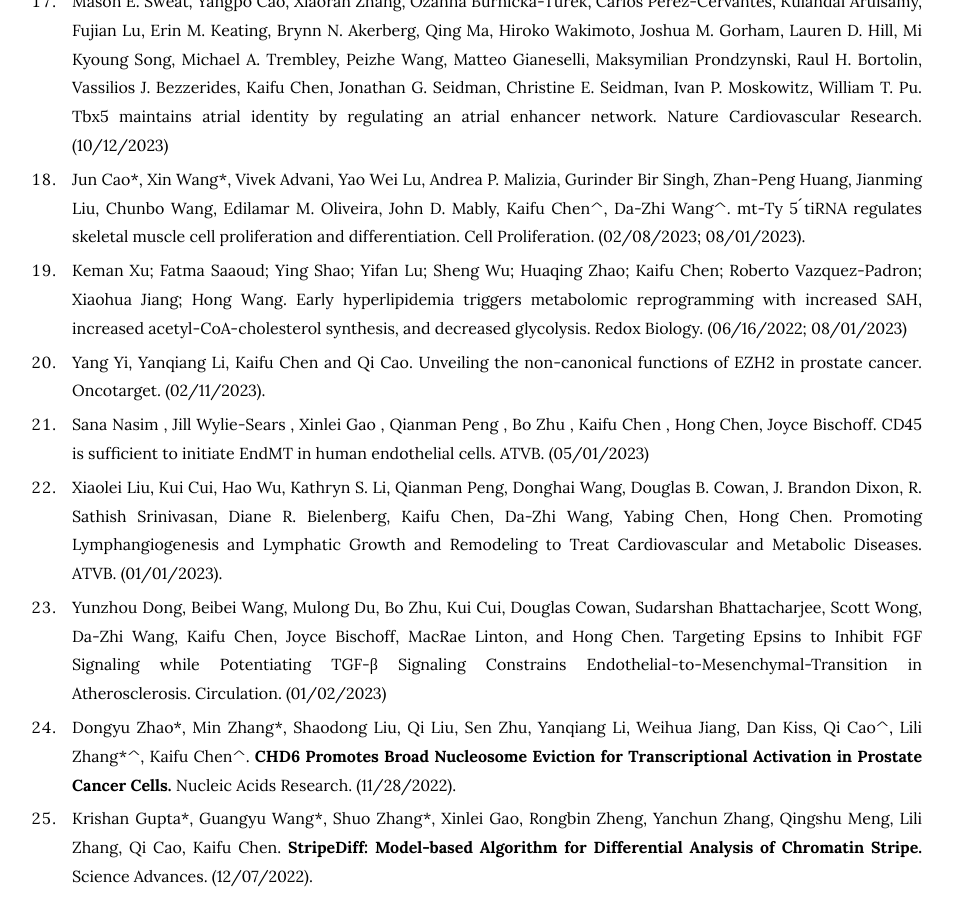
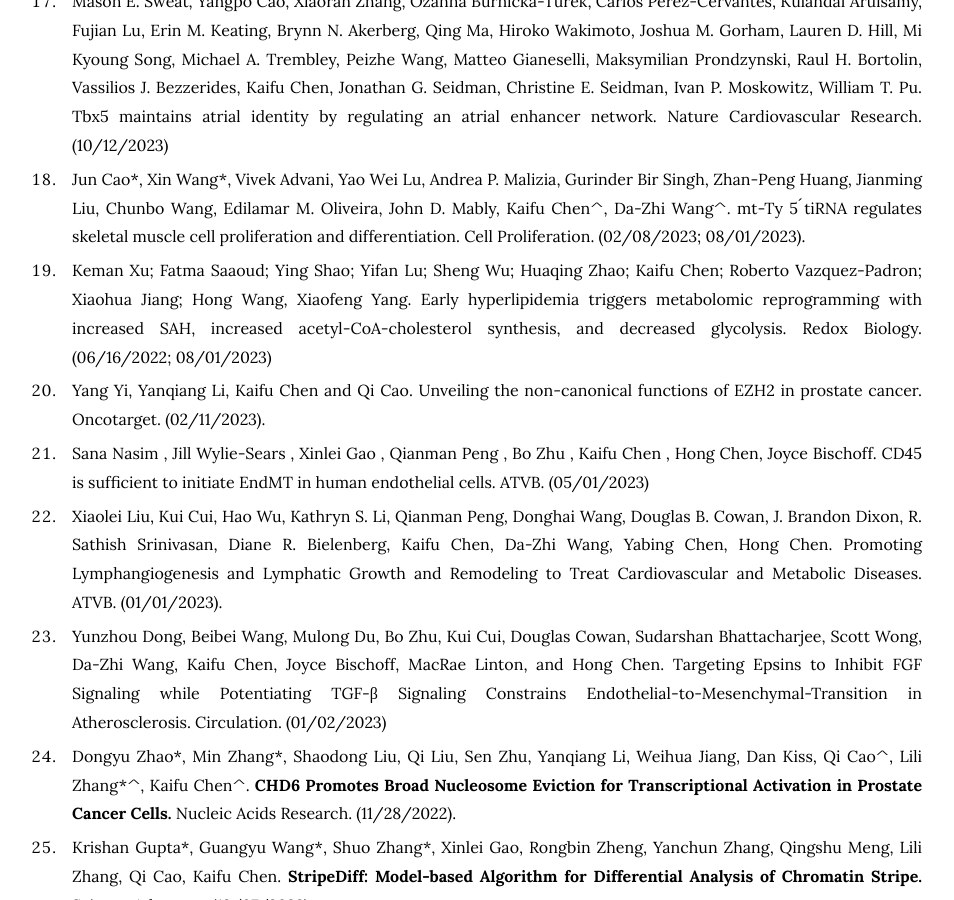
Before and after one commit to kaifuchenlab/kaifuchenlab.github.io, a Jekyll site: the page built from 3.publication/index.md, in a window 1280 px wide and 900 px high, scrolled down 2275 px. Shown: the whole window, without its empty margins (168-1122 px from the left). Built offline with Jekyll 4.4.1, drawn with Linux system fonts in a browser that asks for light colours.

Commit message:
Update index.md

```diff
--- a/3.publication/index.md
+++ b/3.publication/index.md
@@ -65,7 +65,7 @@ Developmental Cell. (04/17/2023; 05/22/2023).
 
 72. Jun Cao\*, Xin Wang\*, Vivek Advani, Yao Wei Lu, Andrea P. Malizia, Gurinder Bir Singh, Zhan-Peng Huang, Jianming Liu, Chunbo Wang, Edilamar M. Oliveira, John D. Mably, Kaifu Chen^, Da-Zhi Wang^. mt-Ty 5 ́tiRNA regulates skeletal muscle cell proliferation and differentiation. Cell Proliferation. (02/08/2023; 08/01/2023).
 
-71. Keman Xu; Fatma Saaoud; Ying Shao; Yifan Lu; Sheng Wu; Huaqing Zhao; Kaifu Chen; Roberto Vazquez-Padron; Xiaohua Jiang; Hong Wang. Early hyperlipidemia triggers metabolomic reprogramming with increased SAH, increased acetyl-CoA-cholesterol synthesis, and decreased glycolysis. Redox Biology. (06/16/2022; 08/01/2023)
+71. Keman Xu; Fatma Saaoud; Ying Shao; Yifan Lu; Sheng Wu; Huaqing Zhao; Kaifu Chen; Roberto Vazquez-Padron; Xiaohua Jiang; Hong Wang, Xiaofeng Yang. Early hyperlipidemia triggers metabolomic reprogramming with increased SAH, increased acetyl-CoA-cholesterol synthesis, and decreased glycolysis. Redox Biology. (06/16/2022; 08/01/2023)
 
 70. Yang Yi, Yanqiang Li, Kaifu Chen and Qi Cao. Unveiling the non-canonical functions of EZH2 in prostate cancer. Oncotarget. (02/11/2023).
 
```
